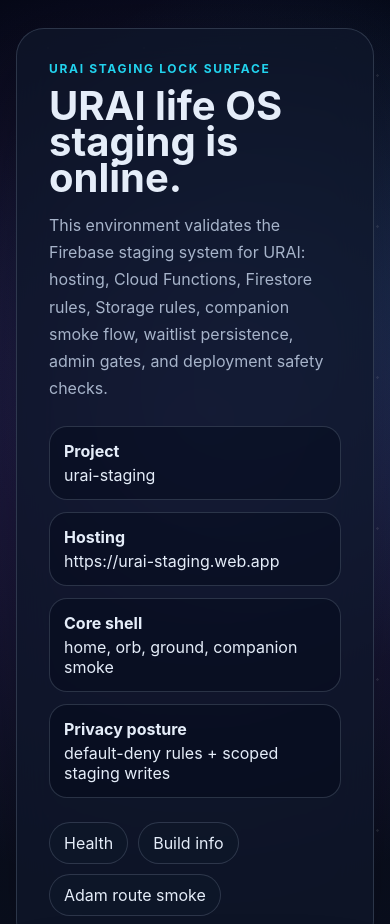
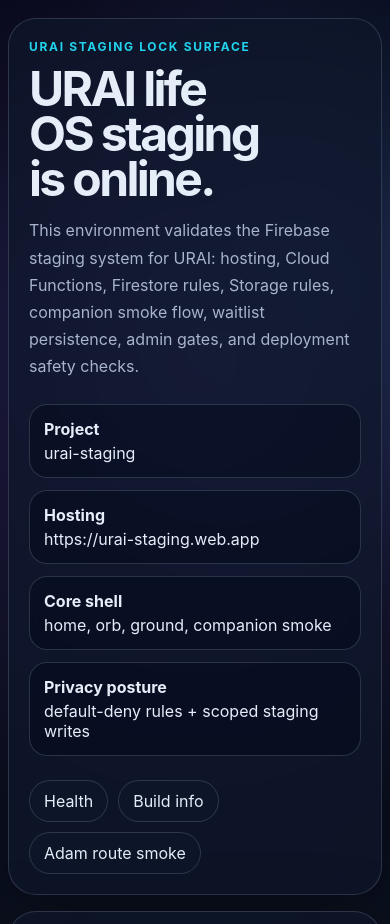
Before and after one commit to LifeLoggerAI/urai-staging, a website: page public/index.html in a window 390 px wide. Shown: the top 924 px of the page. Drawn offline with Linux system fonts and the light colour scheme.

Commit message:
Polish staging shell responsive layout

```diff
--- a/public/index.html
+++ b/public/index.html
@@ -43,14 +43,14 @@
     }
     main {
       position: relative;
-      width: min(1080px, calc(100% - 32px));
+      width: min(1180px, calc(100% - 24px));
       margin: 0 auto;
-      padding: 56px 0 40px;
+      padding: 36px 0 32px;
     }
     .hero {
       display: grid;
-      grid-template-columns: minmax(0, 1.15fr) minmax(280px, 0.85fr);
-      gap: 24px;
+      grid-template-columns: minmax(320px, 1.05fr) minmax(280px, 0.95fr);
+      gap: 16px;
       align-items: stretch;
     }
     .card {
@@ -60,9 +60,17 @@
       box-shadow: 0 24px 80px rgba(0,0,0,0.32);
       backdrop-filter: blur(18px);
     }
-    .copy { padding: 32px; }
+    .copy { padding: clamp(22px, 3vw, 36px); }
     .kicker { color: var(--aura); letter-spacing: 0.14em; text-transform: uppercase; font-size: 12px; font-weight: 700; }
-    h1 { margin: 12px 0 16px; font-size: clamp(40px, 7vw, 72px); line-height: 0.9; }
+    h1 {
+      margin: 12px 0 16px;
+      max-width: 12ch;
+      font-size: clamp(44px, 6.2vw, 68px);
+      line-height: 0.94;
+      letter-spacing: -0.055em;
+      text-wrap: balance;
+      overflow-wrap: normal;
+    }
     p { color: var(--muted); line-height: 1.7; font-size: 16px; }
     .status-grid { display: grid; grid-template-columns: repeat(2, minmax(0, 1fr)); gap: 12px; margin-top: 24px; }
     .status { border: 1px solid var(--line); border-radius: 18px; padding: 14px; background: rgba(2, 6, 23, 0.38); }
@@ -75,13 +83,14 @@
       place-items: center;
     }
     .orb {
-      width: 168px;
-      height: 168px;
+      width: min(168px, 34vw);
+      height: min(168px, 34vw);
       border-radius: 999px;
       background:
         radial-gradient(circle at 35% 30%, rgba(255,255,255,0.92), rgba(34,211,238,0.78) 18%, rgba(139,92,246,0.72) 48%, rgba(15,23,42,0.22) 72%);
       box-shadow: 0 0 80px rgba(139,92,246,0.65), 0 0 140px rgba(34,211,238,0.25);
       animation: breathe 4.8s ease-in-out infinite;
+      z-index: 1;
     }
     .ground {
       position: absolute;
@@ -103,14 +112,21 @@
       font: inherit;
     }
     a:focus-visible, button:focus-visible { outline: 3px solid var(--aura); outline-offset: 3px; }
-    .api { margin-top: 20px; padding: 20px; }
+    .api { margin-top: 16px; padding: 20px; }
     code { color: #c4b5fd; }
     @keyframes breathe { 0%,100% { transform: scale(0.97); } 50% { transform: scale(1.04); } }
     @media (prefers-reduced-motion: reduce) { .orb { animation: none; } }
-    @media (max-width: 760px) {
+    @media (max-width: 860px) {
       .hero { grid-template-columns: 1fr; }
+      .stage { min-height: 320px; }
+      h1 { max-width: 13ch; font-size: clamp(38px, 12vw, 58px); }
+    }
+    @media (max-width: 520px) {
+      main { width: min(100% - 16px, 1180px); padding-top: 18px; }
+      .copy { padding: 20px; }
+      h1 { font-size: clamp(34px, 13vw, 48px); }
       .status-grid { grid-template-columns: 1fr; }
-      main { padding-top: 28px; }
+      .api { padding: 18px; }
     }
   </style>
 </head>
```
